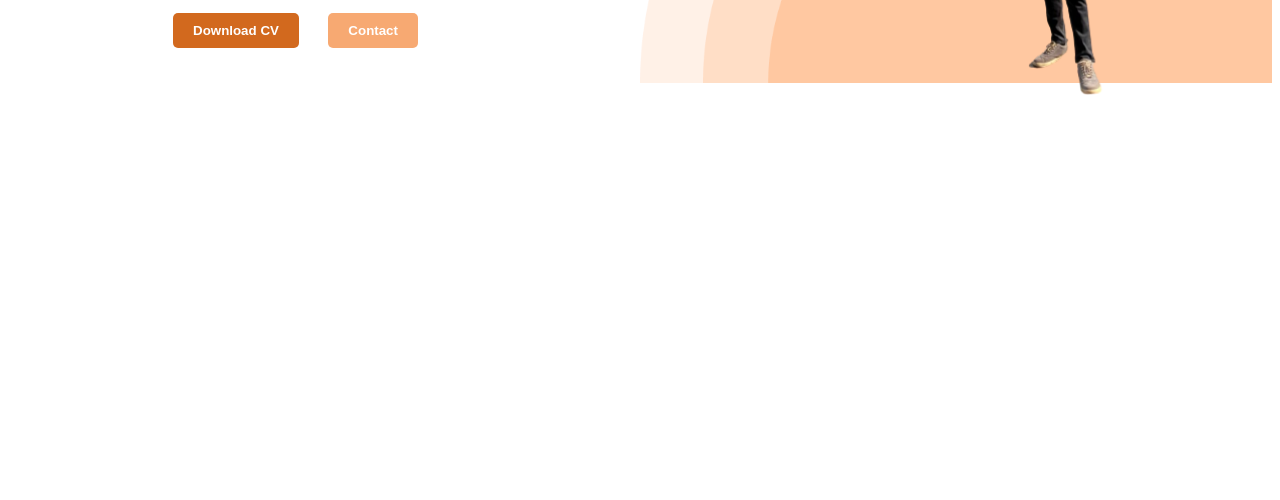
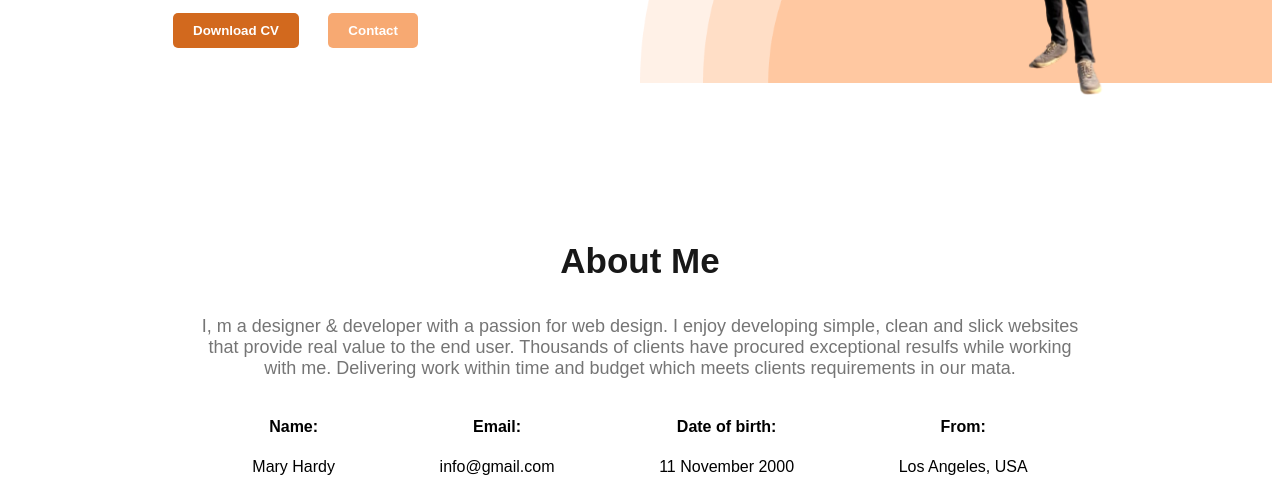
Before and after one commit to mahfuzparvez/primaryPortfolio, a plain HTML site: page index.html in a window 1280 px wide. Shown: the part 522-1022 px from the top of the page. Before the commit the page ends 800 px from the top, so only its background shows below. Drawn offline with Linux system fonts and the light colour scheme.

Commit message:
About section added

```diff
--- a/index.html
+++ b/index.html
@@ -9,6 +9,7 @@
     <link rel="preconnect" href="https://fonts.gstatic.com" crossorigin>
 </head>
 <body>
+    <!-- Nav section -->
     <header>
         <h1>Mahf<span id="u">u</span>z</h1>
         <nav>
@@ -25,6 +26,7 @@
             </ul>
         </nav>
     </header>
+    <!-- Banner section -->
     <section>
         <div Class="banner">
             <div>
@@ -38,6 +40,32 @@
             <img width="40%" src="mahfuz.png" alt="">
         </div>
     </section>
+    <!-- About section -->
+    <main>
+       <section class="about">
+            <h3 class="section-title">About Me</h3>
+            <p class="section-description">I, m a designer & developer with a passion for web design. I enjoy developing simple, clean and slick websites that provide real value to the end user. Thousands of clients have procured exceptional resulfs while working with me. Delivering work within time and budget which meets clients requirements in our mata.</p>
+            <div class="about-info-container">
+                <div class="about-info">
+                    <h4 class="info-title">Name:</h4>
+                    <p class="info-description">Mary Hardy</p>
+                </div>
+                <div class="about-info">
+                    <h4 class="info-title">Email:</h4>
+                    <p class="info-description">info@gmail.com</p>
+                </div>
+                <div class="about-info">
+                    <h4 class="info-title">Date of birth:</h4>
+                    <p class="info-description">11 November 2000</p>
+                </div>
+                <div class="about-info">
+                    <h4 class="info-title">From:</h4>
+                    <p class="info-description">Los Angeles, USA</p>
+                </div>
+            </div>
+    </section>
+    </main>
+
 
 
 
--- a/style.css
+++ b/style.css
@@ -69,3 +69,28 @@ nav button > a {
     font-size: 85px;
     font-weight: 700;
 }
+main {
+    max-width: 1140px;
+    margin: 0 auto;
+}
+.section-title{
+    color: #181818;
+    text-align: center;
+    font-size: 35px;
+    font-weight: 700;
+}
+.section-description{
+    color: #757575;
+    text-align: center;
+    font-size: 18px;
+}
+.about{
+    padding: 0 130px;
+}
+.about-info-container{
+    display: flex;
+    justify-content: space-around;
+}
+.about-info{
+    text-align: center;
+}
```
